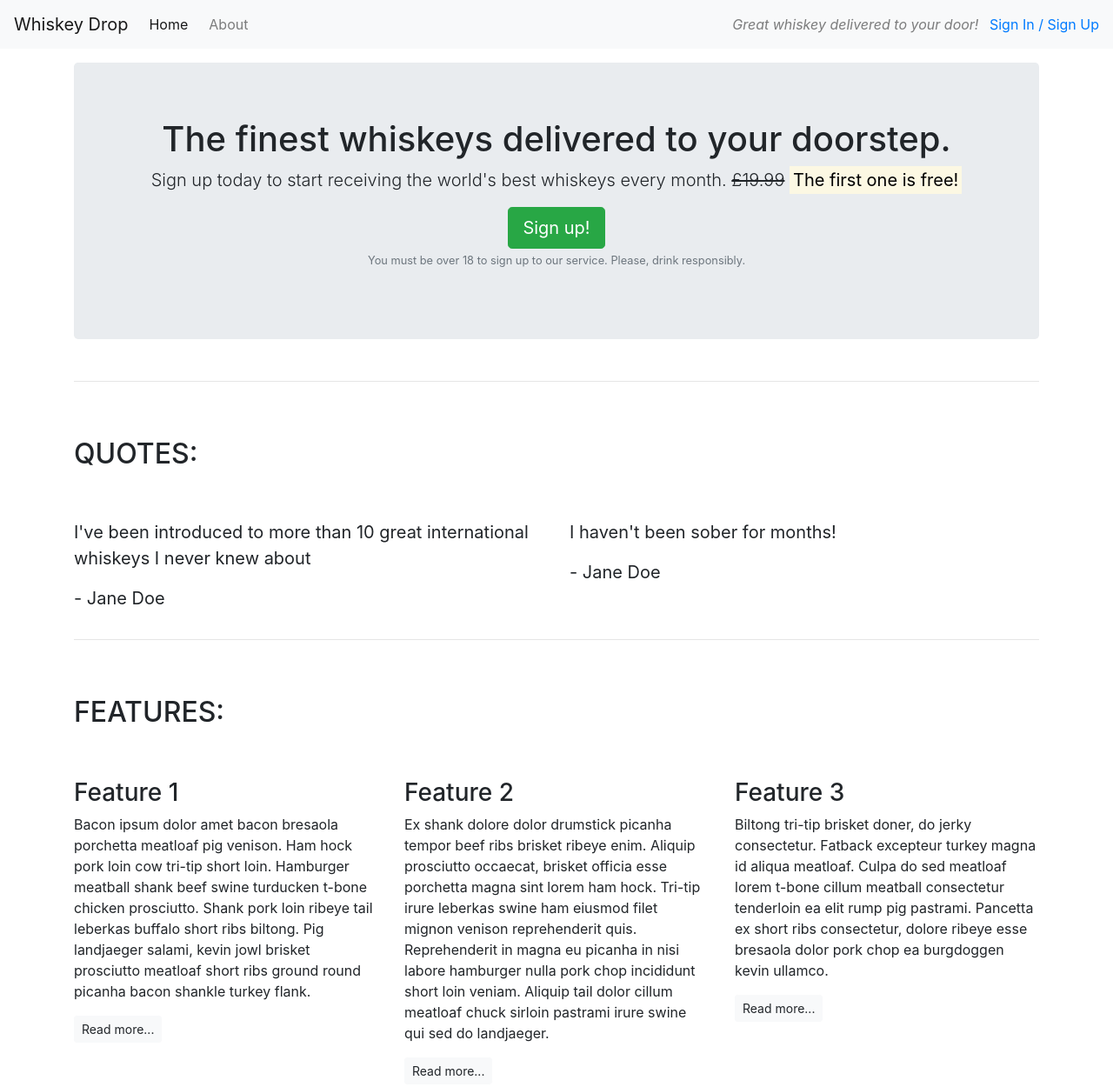
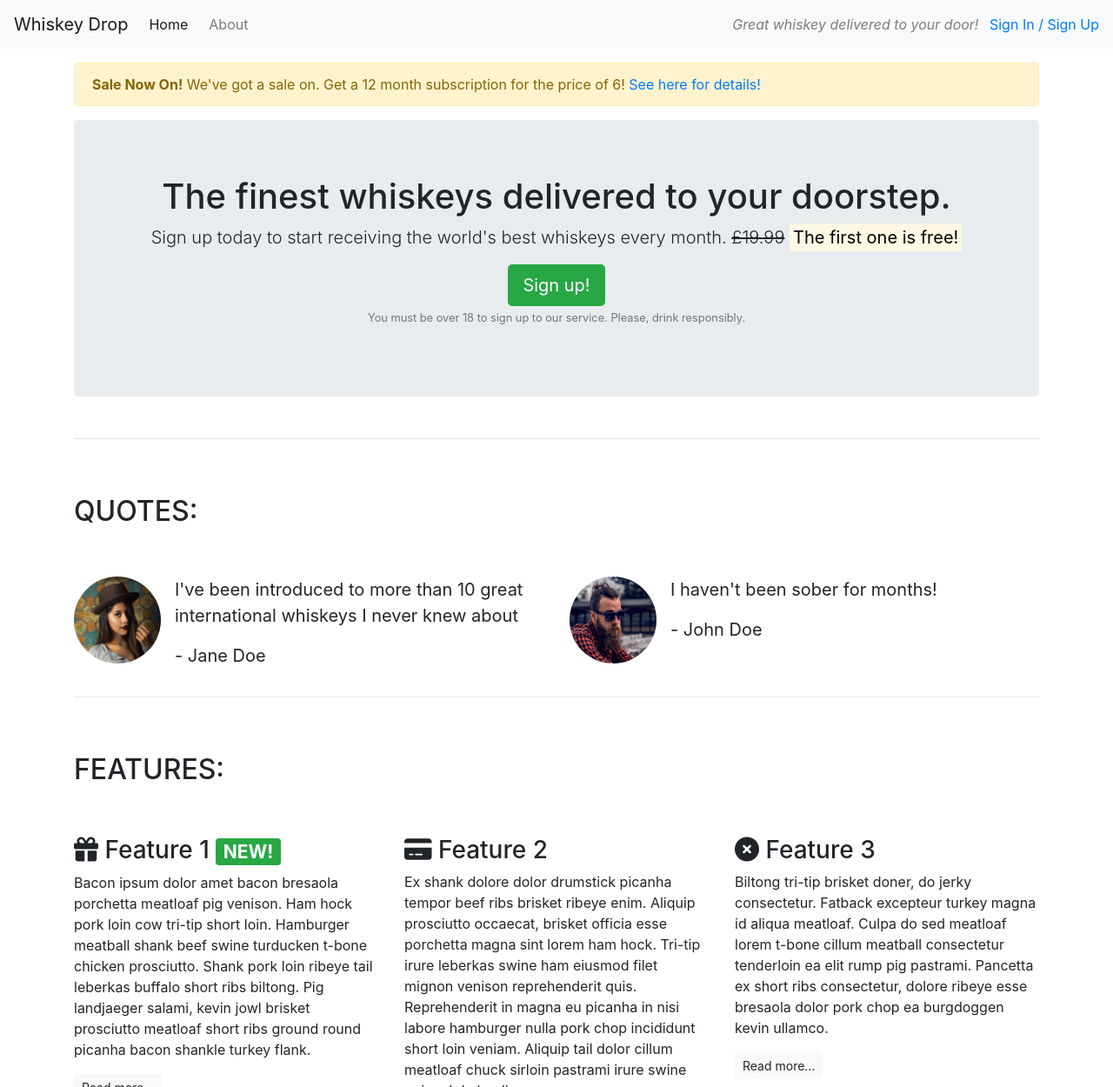
Before and after one commit to MrsG33k/bootstrap-practice, a plain HTML site: page index.html in a window 1280 px wide. Shown: the top 1250 px of the page at 87% size. Drawn offline with nearby package versions, Linux system fonts and the light colour scheme.

Commit message:
Added new images and icons to the index

```diff
--- a/index.html
+++ b/index.html
@@ -5,6 +5,7 @@
     <meta name="viewport" content="width=device-width, initial-scale=1.0">
     <link rel="stylesheet" href="https://cdn.jsdelivr.net/npm/bootstrap@4.3.1/dist/css/bootstrap.min.css" integrity="sha384-ggOyR0iXCbMQv3Xipma34MD+dH/1fQ784/j6cY/iJTQUOhcWr7x9JvoRxT2MZw1T" crossorigin="anonymous">
     <script src="https://cdn.jsdelivr.net/npm/bootstrap@4.3.1/dist/js/bootstrap.min.js" integrity="sha384-JjSmVgyd0p3pXB1rRibZUAYoIIy6OrQ6VrjIEaFf/nJGzIxFDsf4x0xIM+B07jRM" crossorigin="anonymous"></script>
+    <script src="https://kit.fontawesome.com/3ee4607b84.js" crossorigin="anonymous"></script>
     <title>Whiskey Drop | Taste a new whiskey every month</title>
 </head>
 <body>
@@ -22,6 +23,13 @@
 
     </nav>
     <article class="container mt-3">
+        <div class="row d-none d-sm-block">
+            <div class="col-12">
+                <div class="alert alert-warning">
+                    <strong>Sale Now On!</strong> We've got a sale on. Get a 12 month subscription for the price of 6! <a href="">See here for details!</a>
+                </div>
+            </div>
+        </div>
         <!-- Callout-->
          <div class="row">
             <div class="col-12">
@@ -47,16 +55,30 @@
             </div>
             <div class="row">
                 <div class="col-12 col-md-6">
+                    <div class="media">
+                        <div class="d-none d-sm-block">
+                            <img src="images/girl-image.png" class="rounded-circle mr-3" height=100px width=100px alt="Photo of a girl - Jane Doe">
+                        </div>
+                        <div class="media-body">
                             <blockquote class="blockquote">
                                 <p>I've been introduced to more than 10 great international whiskeys I never knew about</p>
                                 <p>- Jane Doe</p>
                             </blockquote>
                         </div>
+                    </div>
+                 </div>
                 <div class="col-12 col-md-6">
+                    <div class="media">
+                        <div class="d-none d-sm-block">
+                            <img src="images/guy-image.png" class="rounded-circle mr-3" height=100px width=100px alt="Photo of a guy - John Doe">
+                        </div>
+                        <div class="media-body">
                             <blockquote class="blockquote">
                                 <p>I haven't been sober for months!</p>
-                        <p>- Jane Doe</p>
+                                <p>- John Doe</p>
                             </blockquote>
+                        </div>
+                    </div>
                 </div>
             </div>
         </section>
@@ -72,21 +94,21 @@
             <div class="row">
                 <div class="col-12 col-md-6 col-lg-4">
                     <div class="feature">
-                        <h3>Feature 1</h3>
+                        <h3><i class="fa-solid fa-gift d-none d-sm-inline"></i> Feature 1 <span class="badge badge-success">NEW!</span></h3>
                         <p>Bacon ipsum dolor amet bacon bresaola porchetta meatloaf pig venison. Ham hock pork loin cow tri-tip short loin. Hamburger meatball shank beef swine turducken t-bone chicken prosciutto. Shank pork loin ribeye tail leberkas buffalo short ribs biltong. Pig landjaeger salami, kevin jowl brisket prosciutto meatloaf short ribs ground round picanha bacon shankle turkey flank.</p>
                         <p><a class="btn btn-sm btn-light" href="#">Read more...</a></p>
                     </div>
                 </div>
                 <div class="col-12 col-md-6 col-lg-4">
                     <div class="feature">
-                        <h3>Feature 2</h3>
+                        <h3><i class="fa-solid fa-credit-card d-none d-sm-inline"></i> Feature 2</h3>
                         <p>Ex shank dolore dolor drumstick picanha tempor beef ribs brisket ribeye enim. Aliquip prosciutto occaecat, brisket officia esse porchetta magna sint lorem ham hock. Tri-tip irure leberkas swine ham eiusmod filet mignon venison reprehenderit quis. Reprehenderit in magna eu picanha in nisi labore hamburger nulla pork chop incididunt short loin veniam. Aliquip tail dolor cillum meatloaf chuck sirloin pastrami irure swine qui sed do landjaeger.</p>
                         <p><a class="btn btn-sm btn-light" href="#">Read more...</a></p>
                     </div>
                 </div>
                 <div class="col-12 d-md-none d-lg-block col-lg-4">
                     <div class="feature">
-                        <h3>Feature 3</h3>
+                        <h3><i class="fa-solid fa-circle-xmark d-none d-sm-inline"></i> Feature 3</h3>
                         <p>Biltong tri-tip brisket doner, do jerky consectetur. Fatback excepteur turkey magna id aliqua meatloaf. Culpa do sed meatloaf lorem t-bone cillum meatball consectetur tenderloin ea elit rump pig pastrami. Pancetta ex short ribs consectetur, dolore ribeye esse bresaola dolor pork chop ea burgdoggen kevin ullamco.</p>
                         <p><a class="btn btn-sm btn-light" href="#">Read more...</a></p>
                     </div>
```
Also changed, not shown: images/girl-image.png (added), images/guy-image.png (added). Lines whose indentation alone changed are shown as unchanged.
